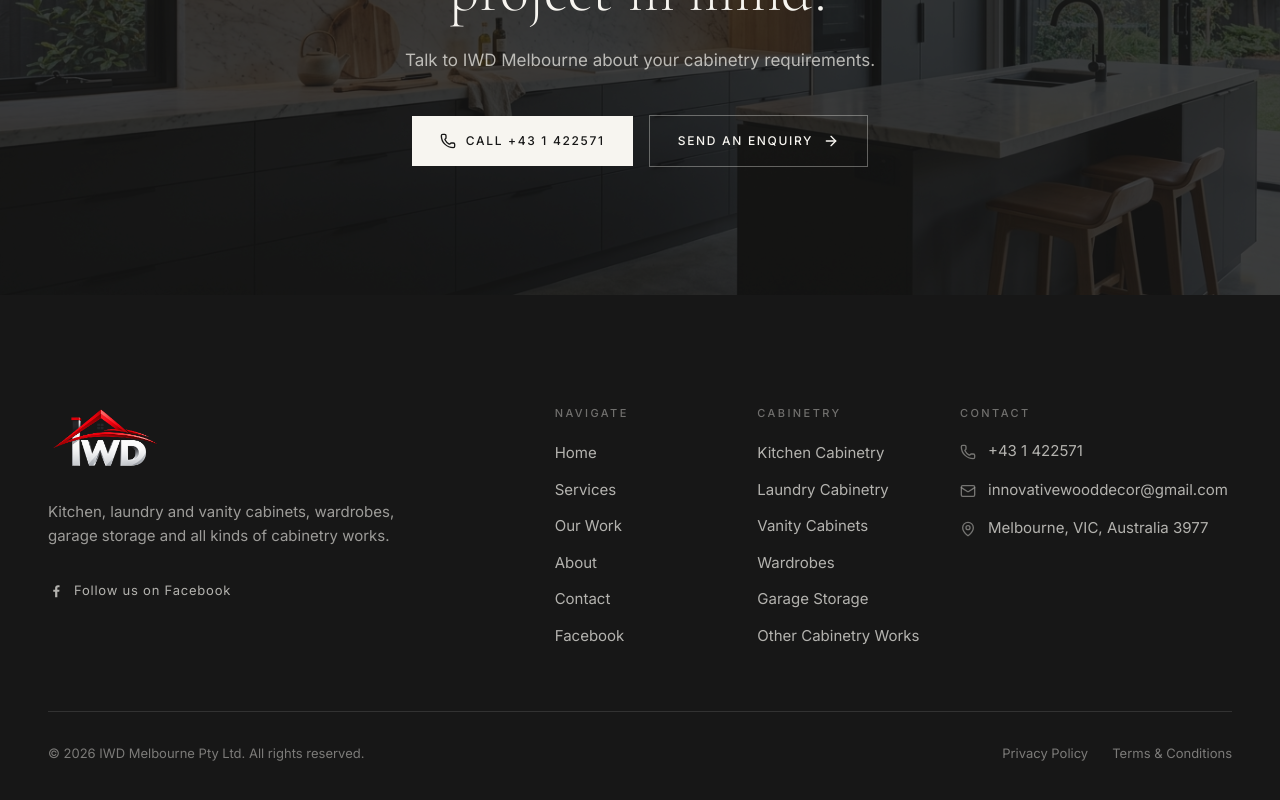
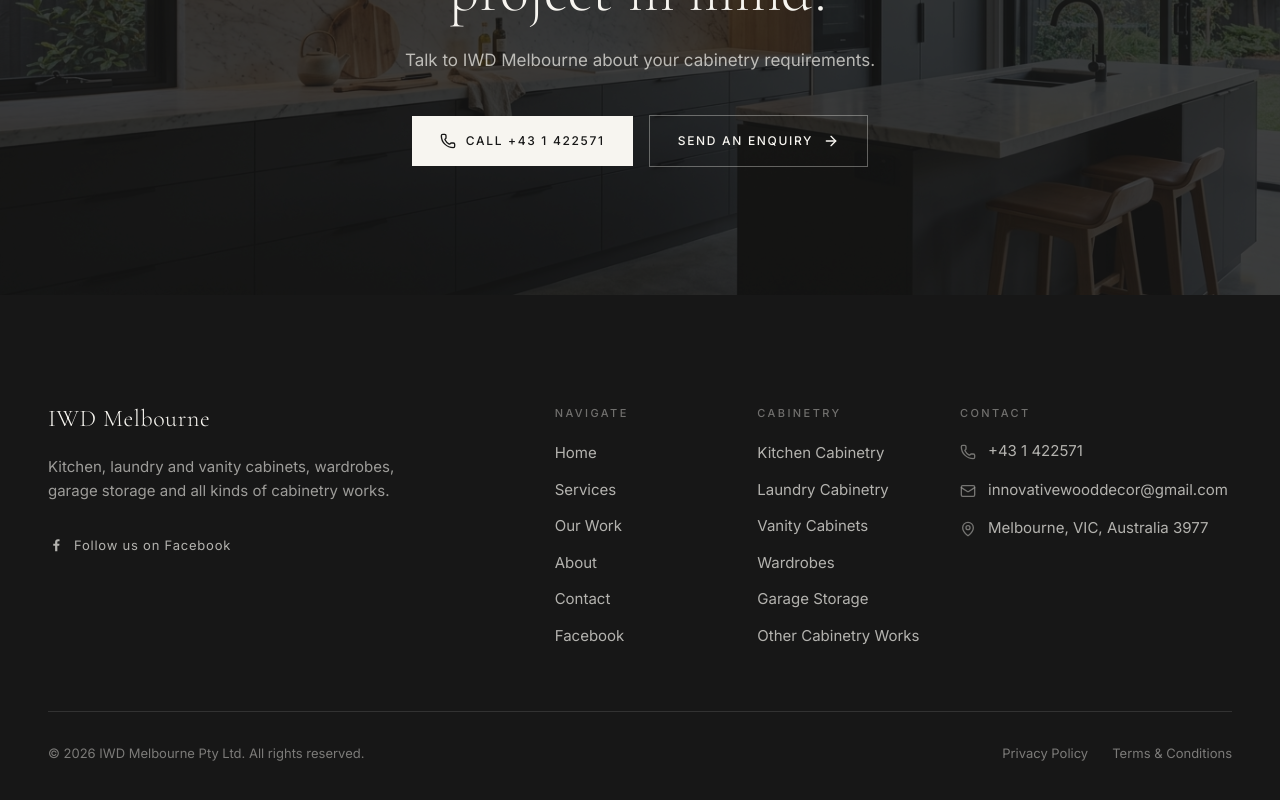
Before and after one commit to Archzen-tech/IWD-Melbourne--WEBSITE, a Next.js app: page / in a window 1280 px wide. Shown: the part 6262-7062 px from the top of the page. Built offline with nearby package versions, Linux system fonts and the light colour scheme.

Commit message:
Remove image logo in footer and replace with text wordmark

```diff
--- a/components/footer.tsx
+++ b/components/footer.tsx
@@ -2,7 +2,6 @@ import Link from 'next/link'
 import { Mail, MapPin, Phone } from 'lucide-react'
 
 import { FacebookIcon } from '@/components/icons/facebook-icon'
-import { Logo } from '@/components/logo'
 import { services } from '@/lib/constants'
 import { nav, site } from '@/lib/site'
 
@@ -13,7 +12,9 @@ export function Footer() {
         <div className="grid gap-12 lg:grid-cols-12 lg:gap-8">
           {/* Identity */}
           <div className="lg:col-span-5">
-            <Logo tone="light" />
+            <span className="font-serif text-[1.5rem] font-light tracking-wide text-background block leading-none">
+              {site.name}
+            </span>
             <p className="text-background/60 mt-6 max-w-sm text-[0.9375rem] leading-relaxed">
               {site.description}
             </p>
```
